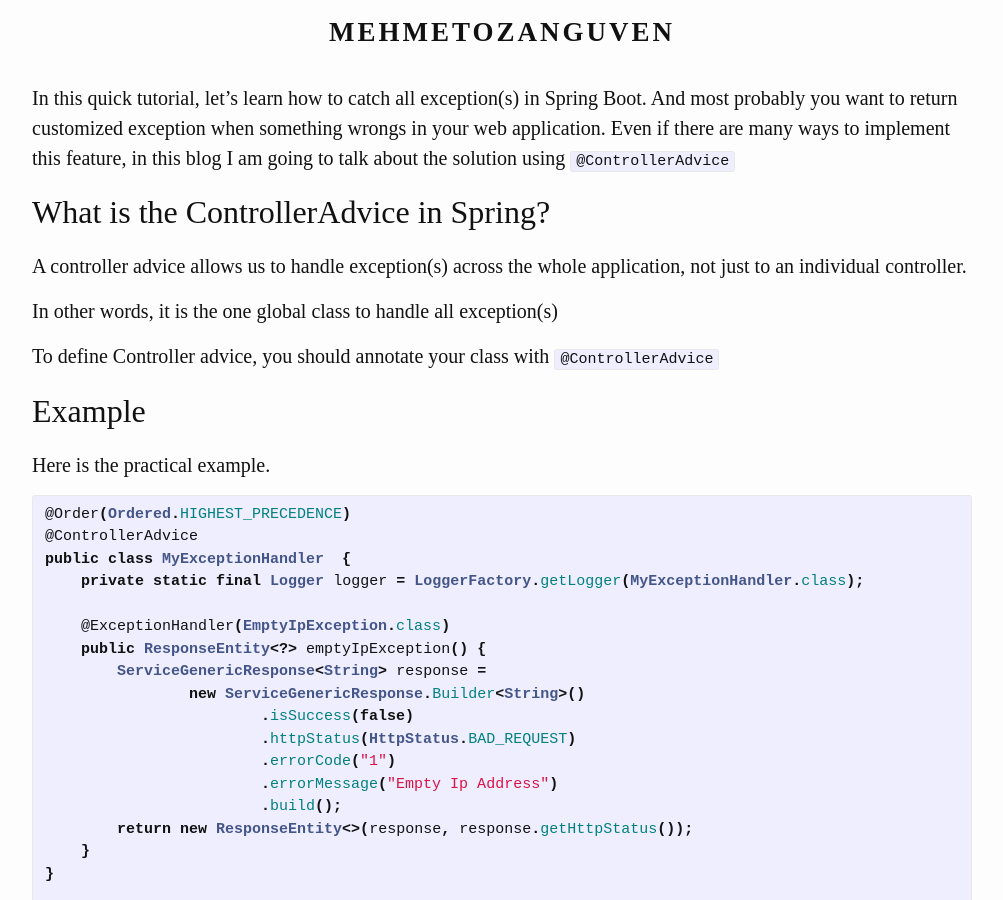
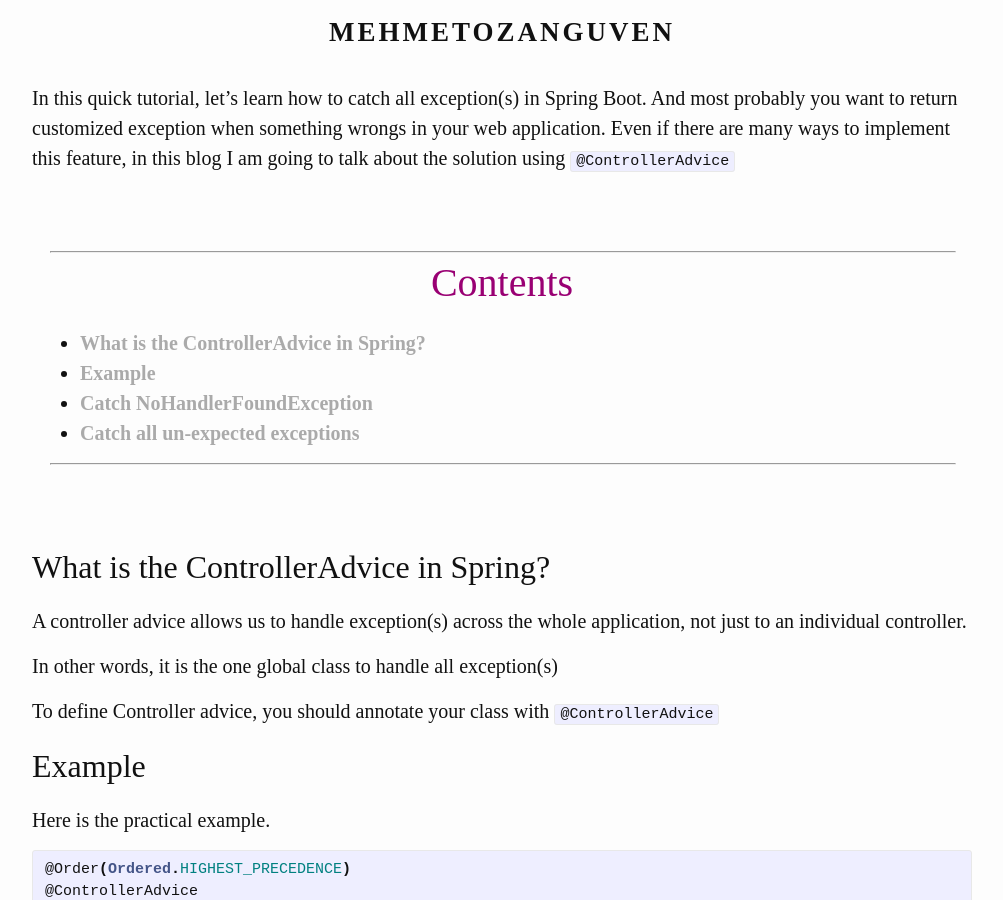
Before and after one commit to mehmetozanguven/mehmetozanguven.github.io, a Jekyll site: the page built from _posts/spring_framework/2021-10-30-spring-boot-catch-all-exceptions.md, in a window 1280 px wide and 900 px high, scrolled down 563 px. Shown: the whole window, without its empty margins (138-1141 px from the left). Built offline with Jekyll 4.4.1, drawn with Linux system fonts in a browser that asks for light colours; nearby versions of some CDN libraries; some web fonts are replaced.

Commit message:
Add contents

```diff
--- a/_posts/spring_framework/2021-10-30-spring-boot-catch-all-exceptions.md
+++ b/_posts/spring_framework/2021-10-30-spring-boot-catch-all-exceptions.md
@@ -7,6 +7,14 @@
 ---
 
 In this quick tutorial, let's learn how to catch all exception(s) in Spring Boot. And most probably you want to return customized exception when something wrongs in your web application. Even if there are many ways to implement this feature, in this blog I am going to talk about the solution using `@ControllerAdvice`
+
+<nav class="custom-table-of-contents">
+<hr class="horizontal-line">
+  <h4 class="table-of-contents-title">Contents</h4>
+  * this unordered seed list will be replaced by toc as unordered list
+  {:toc}
+ <hr class="horizontal-line">
+</nav>
 
 ## What is the ControllerAdvice in Spring?
 
```
